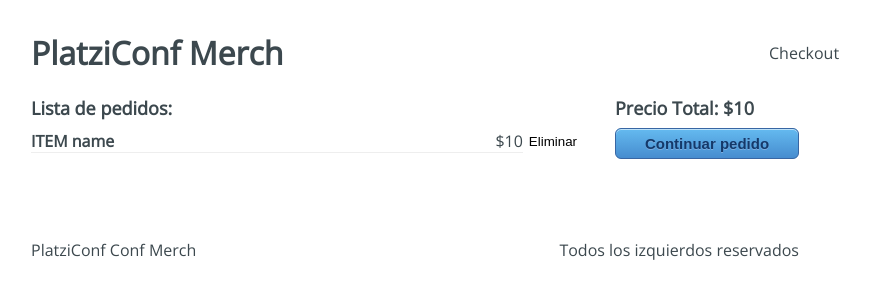
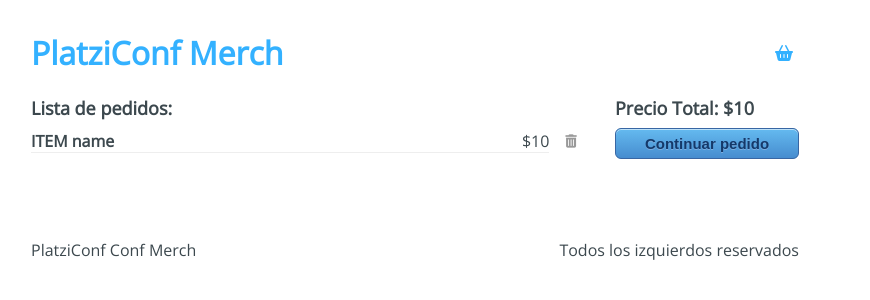
Before and after one commit to JordiMesas/store_react, a React app: page /checkout in a window 1280 px wide. Shown: the top 300 px of the page, without its empty margins (225-1095 px from the left). Built offline with nearby package versions, Linux system fonts and the light colour scheme.

Commit message:
update store 09/02/2021

```diff
--- a/public/index.html
+++ b/public/index.html
@@ -3,7 +3,8 @@
 <head>
     <meta charset="UTF-8">
     <meta name="viewport" content="width=device-width, initial-scale=1.0">
-    <title>Document</title>
+    <title>Platzi Conf Merch</title>
+    <script src="https://kit.fontawesome.com/a076d05399.js"></script>
 </head>
 <body>
     <div id="app"></div>
--- a/src/components/Header.jsx
+++ b/src/components/Header.jsx
@@ -1,12 +1,17 @@
 import React from 'react';
+import { Link } from 'react-router-dom';
 import '../styles/components/Header.css';
 
 const Header = () => {
     return(
         <div className="Header">
-            <h1 className="Header-title">PlatziConf Merch</h1>
+            <h1 className="Header-title">
+                <Link to="/">PlatziConf Merch</Link>
+            </h1>
             <div className="Header-checkout">
-                Checkout
+                <Link to="/checkout">
+                    <i className="fas fa-shopping-basket" />
+                </Link>
             </div>
         </div>
     );
--- a/src/containers/Checkout.jsx
+++ b/src/containers/Checkout.jsx
@@ -1,25 +1,30 @@
-import React from 'react'
+import React from 'react';
+import { Link } from 'react-router-dom';
 import '../styles/components/Checkout.css';
 
 const Checkout = () => {
-    return(
-        <div className="Checkout">
-            <div className="Checkout-content">
+	return (
+		<div className='Checkout'>
+			<div className='Checkout-content'>
 				<h3>Lista de pedidos:</h3>
-                <div className="Checkout-item">
-                    <div className="Checkout-element">
+				<div className='Checkout-item'>
+					<div className='Checkout-element'>
 						<h4>ITEM name</h4>
 						<span>$10</span>
 					</div>
-                    <button type="button">Eliminar</button>
+					<button type='button'>
+						<i className='fas fa-trash-alt' />
+					</button>
 				</div>
 			</div>
-            <div className="Checkout-sidebar">
+			<div className='Checkout-sidebar'>
 				<h3>Precio Total: $10</h3>
-                <button type="button">Continuar pedido</button>
+				<Link to='/checkout/information'>
+					<button type='button'>Continuar pedido</button>
+				</Link>
 			</div>
 		</div>
 	);
-}
+};
 
 export default Checkout;
--- a/src/containers/Information.jsx
+++ b/src/containers/Information.jsx
@@ -1,4 +1,5 @@
 import React from 'react';
+import {Link} from 'react-router-dom';
 import '../styles/components/Information.css';
 
 const Information = () => {
@@ -25,7 +26,9 @@
                         Regresar
                     </div>
                     <div className="Information-next">
-                        pagar
+						<Link to="/checkout/payment">
+                        	pagar
+						</Link>
                     </div>
                 </div>
 			</div>
--- a/src/routes/App.jsx
+++ b/src/routes/App.jsx
@@ -1,3 +1,4 @@
+/* eslint-disable spaced-comment */
 import React from 'react';
 import { BrowserRouter, Switch, Route } from 'react-router-dom';
 
```
Lines whose indentation alone changed are shown as unchanged.
